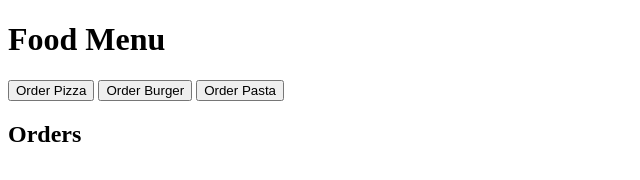
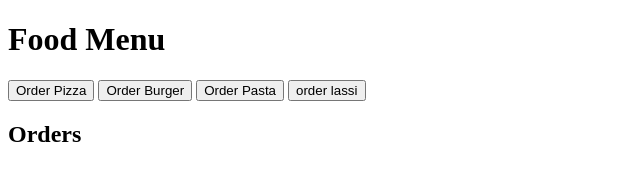
Before and after one commit to alokanand717/food-ordering-3tier, a plain HTML site: page frontend/index.html in a window 1280 px wide. Shown: the whole page, without its empty margins (0-640 px from the left). Drawn offline with Linux system fonts and the light colour scheme; no server answers.

Commit message:
Add button to order lassi

```diff
--- a/frontend/index.html
+++ b/frontend/index.html
@@ -9,6 +9,7 @@
   <button onclick="orderFood('Pizza')">Order Pizza</button>
   <button onclick="orderFood('Burger')">Order Burger</button>
   <button onclick="orderFood('Pasta')">Order Pasta</button>
+  <button onclick="orderFood('lassi')">order lassi</button>
 
   <h2>Orders</h2>
   <ul id="orders"></ul>
```
